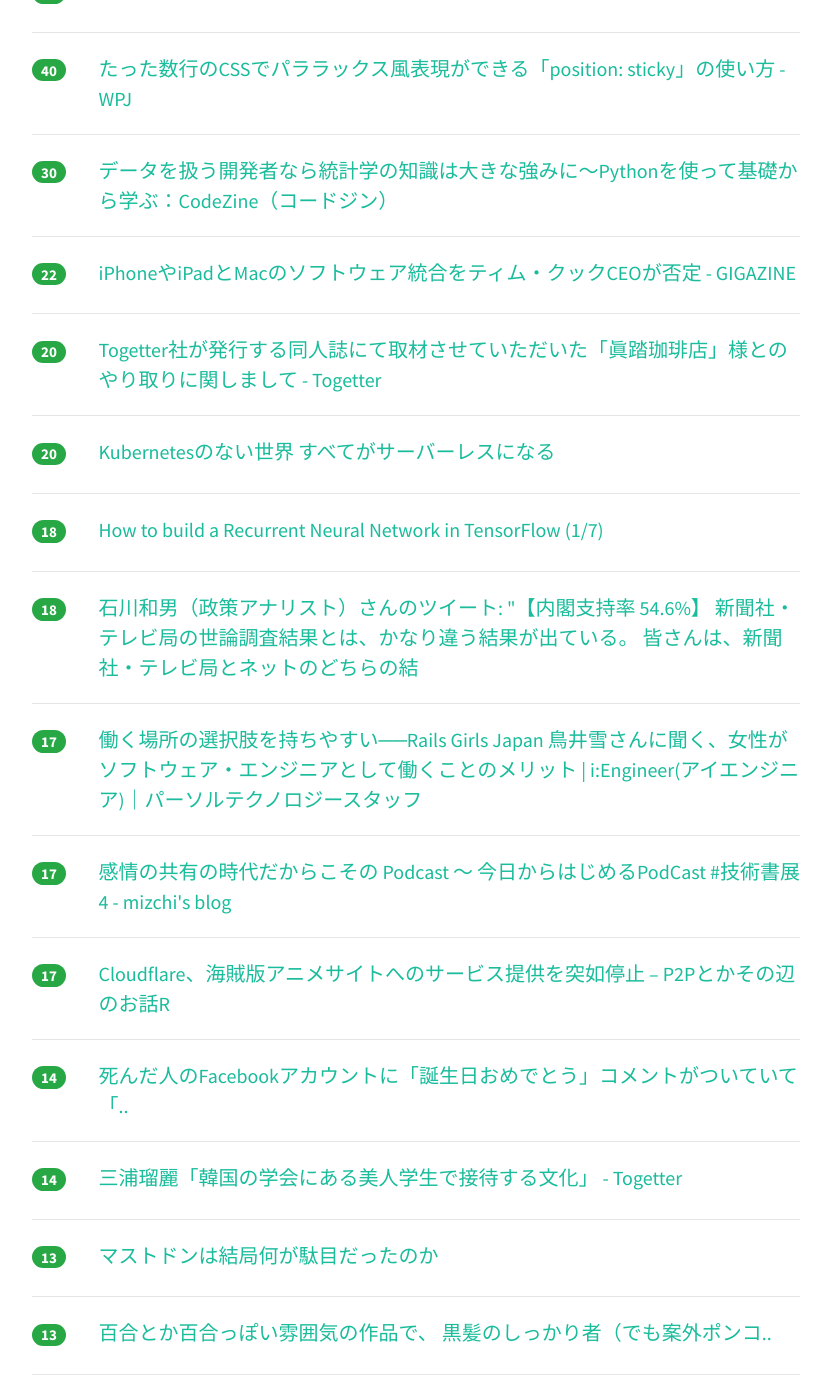
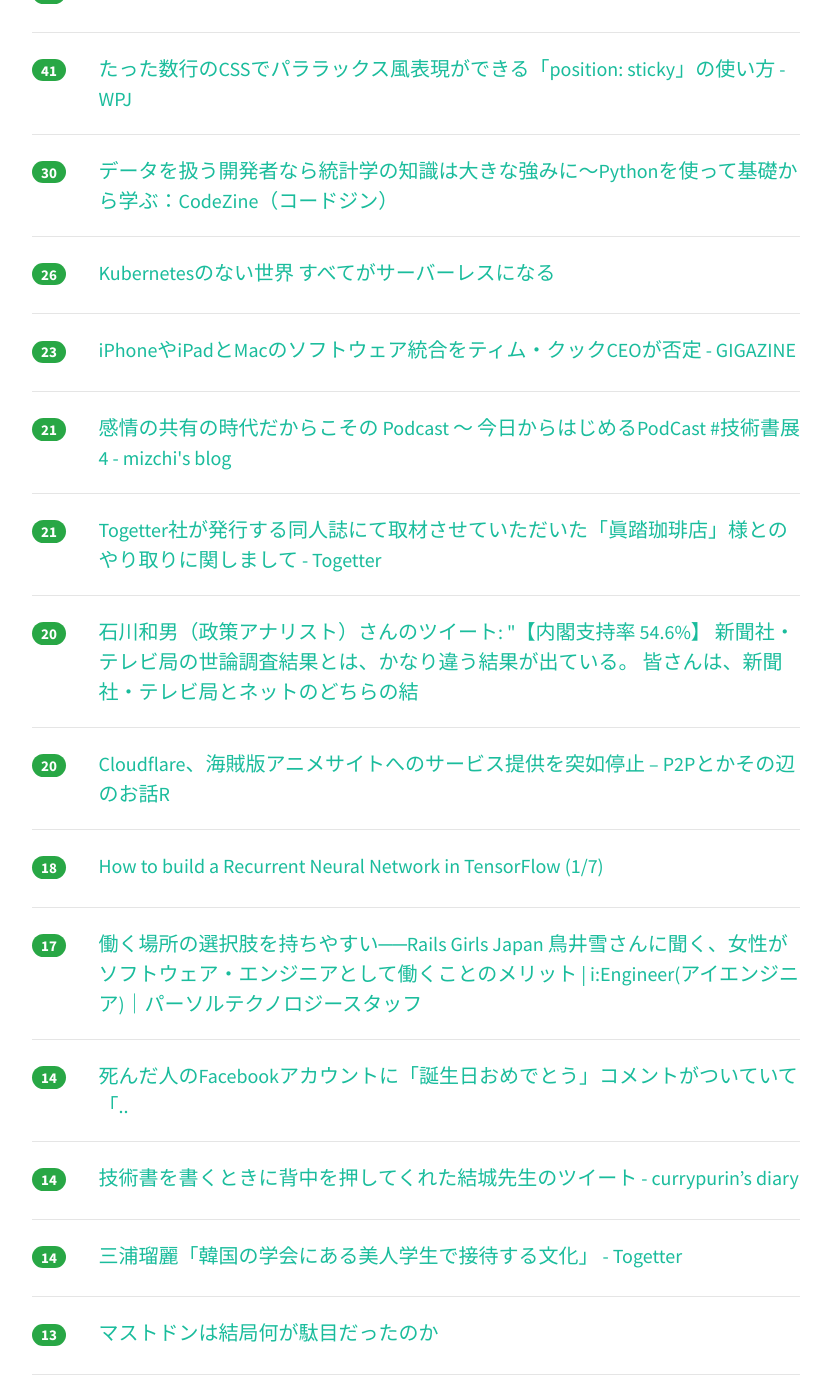
Before and after one commit to yatta47/hatena-matome-site, a Jekyll site: the page built from _posts/2018-04-21-hatena.md, in a window 1280 px wide and 1400 px high, scrolled down 419 px. Shown: the whole window, without its empty margins (224-1055 px from the left). Built offline with Jekyll 4.4.1, drawn with Linux system fonts in a browser that asks for light colours; nearby versions of some CDN libraries; some of the changed text lies outside the part shown.

Commit message:
Updated 2018-04-21

```diff
--- a/_posts/2018-04-21-hatena.md
+++ b/_posts/2018-04-21-hatena.md
@@ -1,18 +1,18 @@
 ---
 layout: post
 title:  "2018-04-21 はてぶIT"
-date:   2018-04-21 09:02:43
+date:   2018-04-21 10:02:10
 tags: [it-hotentry]
 ---
-25 件のデータあり
+28 件のデータあり
 
 <hr><div class="row">
-<div class="col-1"><span class="badge badge-pill badge-success h2">48</span></div>
+<div class="col-1"><span class="badge badge-pill badge-success h2">70</span></div>
 <div class="col-11"><a href='http://www.bbc.com/news/world-europe-43841194' target='_blank'>Swedish DJ Avicii dies at 28 - BBC News</a></div>
 </div>
 <hr>
 <div class="row">
-<div class="col-1"><span class="badge badge-pill badge-success h2">40</span></div>
+<div class="col-1"><span class="badge badge-pill badge-success h2">41</span></div>
 <div class="col-11"><a href='https://www.webprofessional.jp/js-library-scrollreveal-2/' target='_blank'>たった数行のCSSでパララックス風表現ができる「position: sticky」の使い方 - WPJ</a></div>
 </div>
 <hr>
@@ -22,18 +22,33 @@ tags: [it-hotentry]
 </div>
 <hr>
 <div class="row">
-<div class="col-1"><span class="badge badge-pill badge-success h2">22</span></div>
+<div class="col-1"><span class="badge badge-pill badge-success h2">26</span></div>
+<div class="col-11"><a href='https://www.slideshare.net/YoshidaShingo/thefuturewillbeserverless' target='_blank'>Kubernetesのない世界 すべてがサーバーレスになる</a></div>
+</div>
+<hr>
+<div class="row">
+<div class="col-1"><span class="badge badge-pill badge-success h2">23</span></div>
 <div class="col-11"><a href='https://gigazine.net/news/20180420-ios-not-to-merge-with-macos/' target='_blank'>iPhoneやiPadとMacのソフトウェア統合をティム・クックCEOが否定 - GIGAZINE</a></div>
 </div>
 <hr>
 <div class="row">
-<div class="col-1"><span class="badge badge-pill badge-success h2">20</span></div>
+<div class="col-1"><span class="badge badge-pill badge-success h2">21</span></div>
+<div class="col-11"><a href='http://mizchi.hatenablog.com/entry/2018/04/20/230636' target='_blank'>感情の共有の時代だからこその Podcast 〜 今日からはじめるPodCast #技術書展4 - mizchi's blog</a></div>
+</div>
+<hr>
+<div class="row">
+<div class="col-1"><span class="badge badge-pill badge-success h2">21</span></div>
 <div class="col-11"><a href='https://togetter.com/li/1219892' target='_blank'>Togetter社が発行する同人誌にて取材させていただいた「眞踏珈琲店」様とのやり取りに関しまして - Togetter</a></div>
 </div>
 <hr>
 <div class="row">
 <div class="col-1"><span class="badge badge-pill badge-success h2">20</span></div>
-<div class="col-11"><a href='https://www.slideshare.net/YoshidaShingo/thefuturewillbeserverless' target='_blank'>Kubernetesのない世界 すべてがサーバーレスになる</a></div>
+<div class="col-11"><a href='http://twitter.com/kazuo_ishikawa/status/987216826722496512' target='_blank'>石川和男（政策アナリスト）さんのツイート: "【内閣支持率 54.6%】 新聞社・テレビ局の世論調査結果とは、かなり違う結果が出ている。 皆さんは、新聞社・テレビ局とネットのどちらの結</a></div>
+</div>
+<hr>
+<div class="row">
+<div class="col-1"><span class="badge badge-pill badge-success h2">20</span></div>
+<div class="col-11"><a href='http://p2ptk.org/copyright/882' target='_blank'>Cloudflare、海賊版アニメサイトへのサービス提供を突如停止 – P2Pとかその辺のお話R</a></div>
 </div>
 <hr>
 <div class="row">
@@ -42,28 +57,18 @@ tags: [it-hotentry]
 </div>
 <hr>
 <div class="row">
-<div class="col-1"><span class="badge badge-pill badge-success h2">18</span></div>
-<div class="col-11"><a href='http://twitter.com/kazuo_ishikawa/status/987216826722496512' target='_blank'>石川和男（政策アナリスト）さんのツイート: "【内閣支持率 54.6%】 新聞社・テレビ局の世論調査結果とは、かなり違う結果が出ている。 皆さんは、新聞社・テレビ局とネットのどちらの結</a></div>
-</div>
-<hr>
-<div class="row">
 <div class="col-1"><span class="badge badge-pill badge-success h2">17</span></div>
 <div class="col-11"><a href='https://persol-tech-s.co.jp/i-engineer/human/railsgirls' target='_blank'>働く場所の選択肢を持ちやすい──Rails Girls Japan 鳥井雪さんに聞く、女性がソフトウェア・エンジニアとして働くことのメリット | i:Engineer(アイエンジニア)｜パーソルテクノロジースタッフ</a></div>
 </div>
 <hr>
 <div class="row">
-<div class="col-1"><span class="badge badge-pill badge-success h2">17</span></div>
-<div class="col-11"><a href='http://mizchi.hatenablog.com/entry/2018/04/20/230636' target='_blank'>感情の共有の時代だからこその Podcast 〜 今日からはじめるPodCast #技術書展4 - mizchi's blog</a></div>
-</div>
-<hr>
-<div class="row">
-<div class="col-1"><span class="badge badge-pill badge-success h2">17</span></div>
-<div class="col-11"><a href='http://p2ptk.org/copyright/882' target='_blank'>Cloudflare、海賊版アニメサイトへのサービス提供を突如停止 – P2Pとかその辺のお話R</a></div>
+<div class="col-1"><span class="badge badge-pill badge-success h2">14</span></div>
+<div class="col-11"><a href='https://anond.hatelabo.jp/20180420134142' target='_blank'>死んだ人のFacebookアカウントに「誕生日おめでとう」コメントがついていて「..</a></div>
 </div>
 <hr>
 <div class="row">
 <div class="col-1"><span class="badge badge-pill badge-success h2">14</span></div>
-<div class="col-11"><a href='https://anond.hatelabo.jp/20180420134142' target='_blank'>死んだ人のFacebookアカウントに「誕生日おめでとう」コメントがついていて「..</a></div>
+<div class="col-11"><a href='http://www.currypurin.com/entry/2018/04/21/002224' target='_blank'>技術書を書くときに背中を押してくれた結城先生のツイート - currypurin’s diary</a></div>
 </div>
 <hr>
 <div class="row">
@@ -83,6 +88,11 @@ tags: [it-hotentry]
 <hr>
 <div class="row">
 <div class="col-1"><span class="badge badge-pill badge-success h2">13</span></div>
+<div class="col-11"><a href='http://warbler.hatenablog.com/entry/2018/04/20/160007' target='_blank'>EM菌 VS サルモネラ菌 - warbler’s diary</a></div>
+</div>
+<hr>
+<div class="row">
+<div class="col-1"><span class="badge badge-pill badge-success h2">13</span></div>
 <div class="col-11"><a href='https://note.mu/currypurin/n/nf390914c721e' target='_blank'>kaggleのチュートリアル本を書きました！今後更に更新して、チュートリアルを作り上げます！｜currypurin｜note</a></div>
 </div>
 <hr>
@@ -93,17 +103,7 @@ tags: [it-hotentry]
 <hr>
 <div class="row">
 <div class="col-1"><span class="badge badge-pill badge-success h2">12</span></div>
-<div class="col-11"><a href='http://warbler.hatenablog.com/entry/2018/04/20/160007' target='_blank'>EM菌 VS サルモネラ菌 - warbler’s diary</a></div>
-</div>
-<hr>
-<div class="row">
-<div class="col-1"><span class="badge badge-pill badge-success h2">12</span></div>
 <div class="col-11"><a href='https://pc.watch.impress.co.jp/docs/news/1118275.html' target='_blank'>最大転送速度2GB/sを実現する次世代カード規格「CFexpress 1.0」発表 ～将来的に8GB/sを目論む - PC Watch</a></div>
-</div>
-<hr>
-<div class="row">
-<div class="col-1"><span class="badge badge-pill badge-success h2">12</span></div>
-<div class="col-11"><a href='http://www.currypurin.com/entry/2018/04/21/002224' target='_blank'>技術書を書くときに背中を押してくれた結城先生のツイート - currypurin’s diary</a></div>
 </div>
 <hr>
 <div class="row">
@@ -112,13 +112,28 @@ tags: [it-hotentry]
 </div>
 <hr>
 <div class="row">
+<div class="col-1"><span class="badge badge-pill badge-success h2">12</span></div>
+<div class="col-11"><a href='http://www.missiondrivenbrand.jp/entry/kaitai_brandingdesignbook' target='_blank'>【ブランディングデザイン本】おすすめ書籍5冊｜あなたをブランドにする読書法 - Mission Driven Brand</a></div>
+</div>
+<hr>
+<div class="row">
 <div class="col-1"><span class="badge badge-pill badge-success h2">11</span></div>
 <div class="col-11"><a href='https://dc.watch.impress.co.jp/docs/comic/clinic/1117966.html' target='_blank'>【カメラバカにつける薬 in デジカメ Watch】子供をキレイに撮るたったひとつの冴えたやり方（その2） - デジカメ Watch</a></div>
 </div>
 <hr>
 <div class="row">
-<div class="col-1"><span class="badge badge-pill badge-success h2">9</span></div>
+<div class="col-1"><span class="badge badge-pill badge-success h2">11</span></div>
 <div class="col-11"><a href='http://www.itmedia.co.jp/news/articles/1804/20/news128.html' target='_blank'>5月発売のiPhone SE2、現在判明しているスペックは？ - ITmedia NEWS</a></div>
+</div>
+<hr>
+<div class="row">
+<div class="col-1"><span class="badge badge-pill badge-success h2">11</span></div>
+<div class="col-11"><a href='http://www.itmedia.co.jp/pcuser/articles/1804/20/news122.html' target='_blank'>“地味子”じゃなかった第2世代Ryzen　ベンチマークテストで徹底検証 (1/3) - ITmedia PC USER</a></div>
+</div>
+<hr>
+<div class="row">
+<div class="col-1"><span class="badge badge-pill badge-success h2">8</span></div>
+<div class="col-11"><a href='https://speakerdeck.com/sota1235/javascriptyunitutotesutofalseli-xiang-toxian-shi' target='_blank'>JavaScriptユニットテストの理想と現実 // Speaker Deck</a></div>
 </div>
 <hr>
 <div class="row">
```
